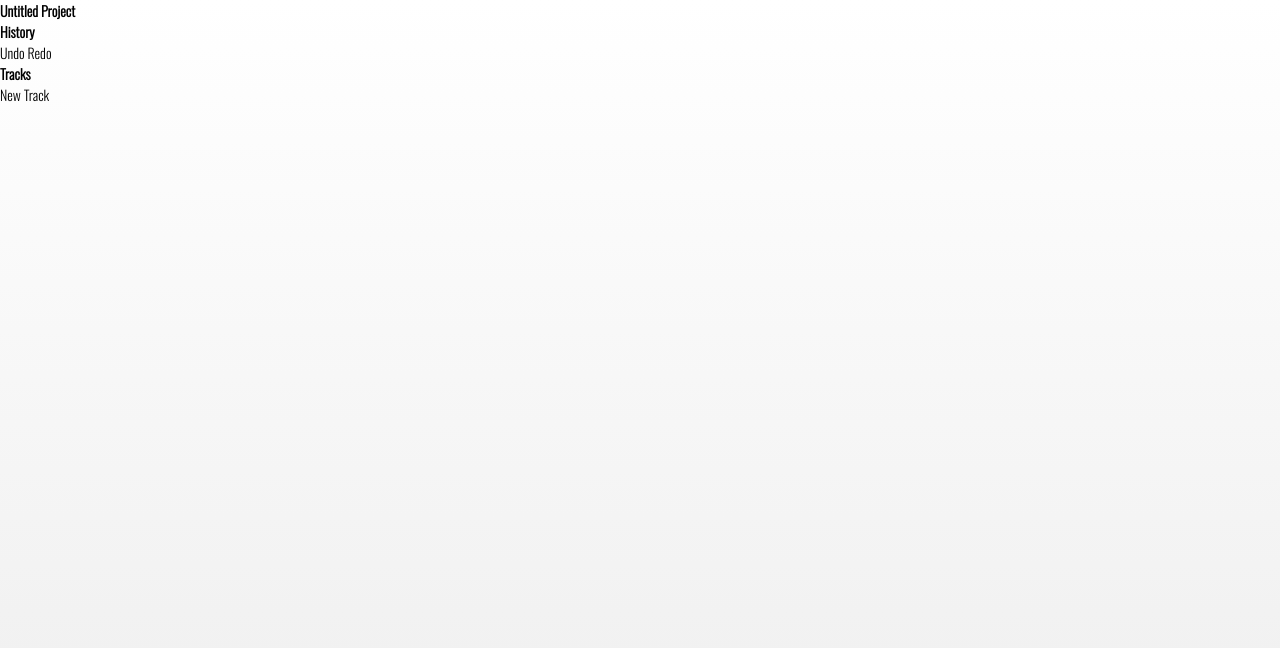
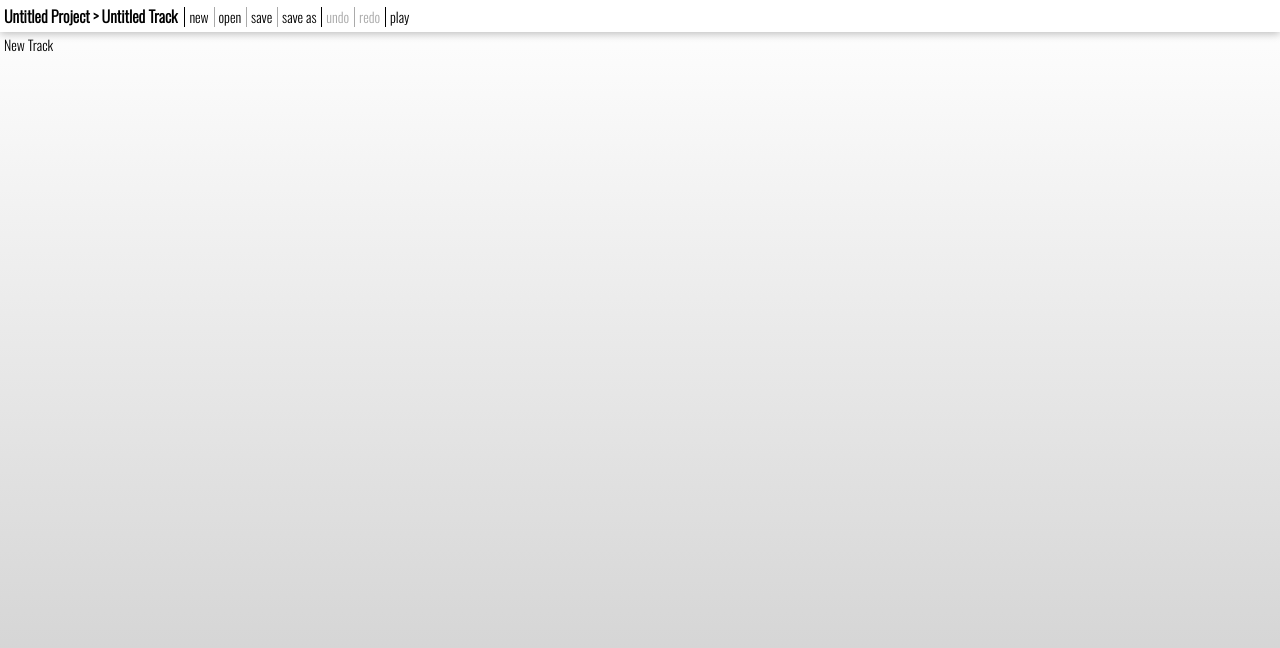
Before and after one commit to SUNRUSE-Junk-Drawer/SUNRUSE.Studio, a plain HTML site: page index.html in a window 1280 px wide. Drawn offline with nearby package versions, Linux system fonts and the light colour scheme.

Commit message:
Moved common controls into a new toolbar, and further themed the project page.

```diff
--- a/css/general.css
+++ b/css/general.css
@@ -14,5 +14,9 @@ html {
 }
 
 body {
-    background: linear-gradient(#FFF, #EEE);
+    background-color: #CCC;
+    background-image: linear-gradient(#FFF, #CCC);
+    background-repeat: no-repeat;
+    margin-left: 4px;
+    margin-right: 4px;
 }
--- /dev/null
+++ b/css/toolbar.css
@@ -0,0 +1,35 @@
+#toolbar {
+    margin-right: -4px;
+    margin-left: -4px;
+    margin-bottom: 2px;
+    padding: 4px;
+    padding-left: 8px;
+    background: white;
+    box-shadow: 0px 2px 8px rgba(0, 0, 0, 0.25);
+}
+
+#breadcrumb > * {
+    font-size: 16px;
+    font-weight: bold;
+    margin-left: -4px;
+    padding-right: 4px;
+}
+
+#breadcrumb > *:not(:last-child)::after {
+    content: " >";
+}
+
+.group > button {
+    border-left: 1px solid #AAA;
+    line-height: 12px;
+    padding: 4px;
+    padding-right: 2px;
+}
+
+.group > button:first-child {
+    border-left-color: #000;
+}
+
+button:disabled{
+    color: #AAA;
+}
--- a/css/track.css
+++ b/css/track.css
@@ -5,7 +5,6 @@
     font-size: 16px;
     font-weight: bold;
     width: 128px;
-    padding-left: 4px;
 }
 
 .trackButton {
--- a/index.html
+++ b/index.html
@@ -13,14 +13,29 @@
         <link rel="stylesheet" href="css/general.css">
         <link rel="stylesheet" href="css/dialog.css">
         <link rel="stylesheet" href="css/track.css">
+        <link rel="stylesheet" href="css/toolbar.css">
     </head>
     <body ng-app="sunruseStudio" ng-controller="projectController">
         <div>
-            <h2>Untitled Project</h2>
-            <h3>History</h3>
-            <button ng-click="history.undo();" ng-disabled="!history.canUndo()">Undo</button>
-            <button ng-click="history.redo();" ng-disabled="!history.canRedo()">Redo</button>
-            <h3>Tracks</h3>
+            <div id="toolbar">
+                <span id="breadcrumb">
+                    <button>Untitled Project</button>
+                    <button>Untitled Track</button>
+                </span>
+                <span class="group">
+                    <button>new</button>
+                    <button>open</button>
+                    <button>save</button>
+                    <button>save as</button>
+                </span>
+                <span class="group">
+                    <button ng-click="history.undo();" ng-disabled="!history.canUndo()">undo</button>
+                    <button ng-click="history.redo();" ng-disabled="!history.canRedo()">redo</button>
+                </span>
+                <span class="group">
+                    <button>play</button>
+                </span>
+            </div>
             <div class="track" ng-repeat="track in projectValue.tracks">
                 <input class="trackTitle" value="Untitled Track"></input>
                 <button class="trackButton" ng-click="deleteTrack(track);">delete</button>
@@ -34,7 +49,7 @@
                     </div>
                 </div>
             </div>
-            <button ng-click="newTrack();">New Track</button>
+            <button ng-click="newTrack();" id="newTrack">New Track</button>
         </div>
         <div ng-show="dialog.isVisible" id="dialogShade"></div>
         <div ng-show="dialog.isVisible" id="dialog">
```
